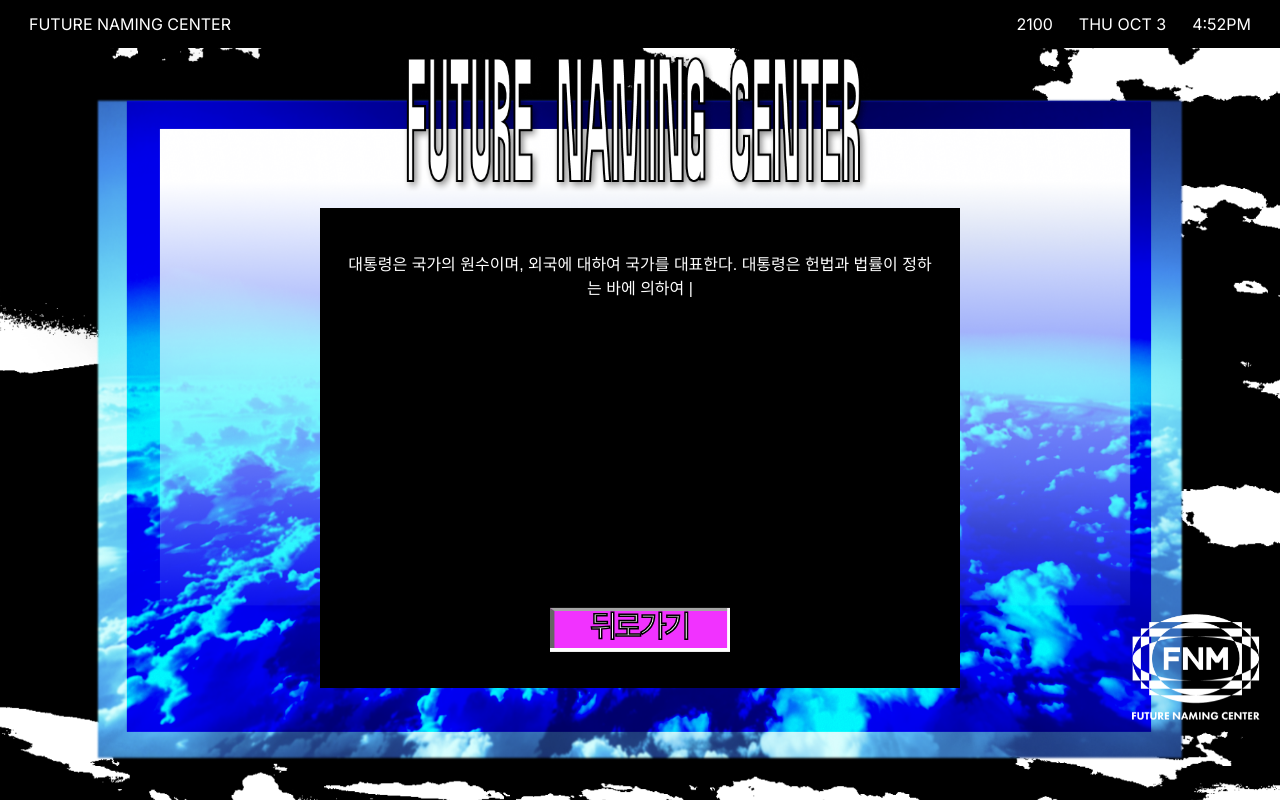
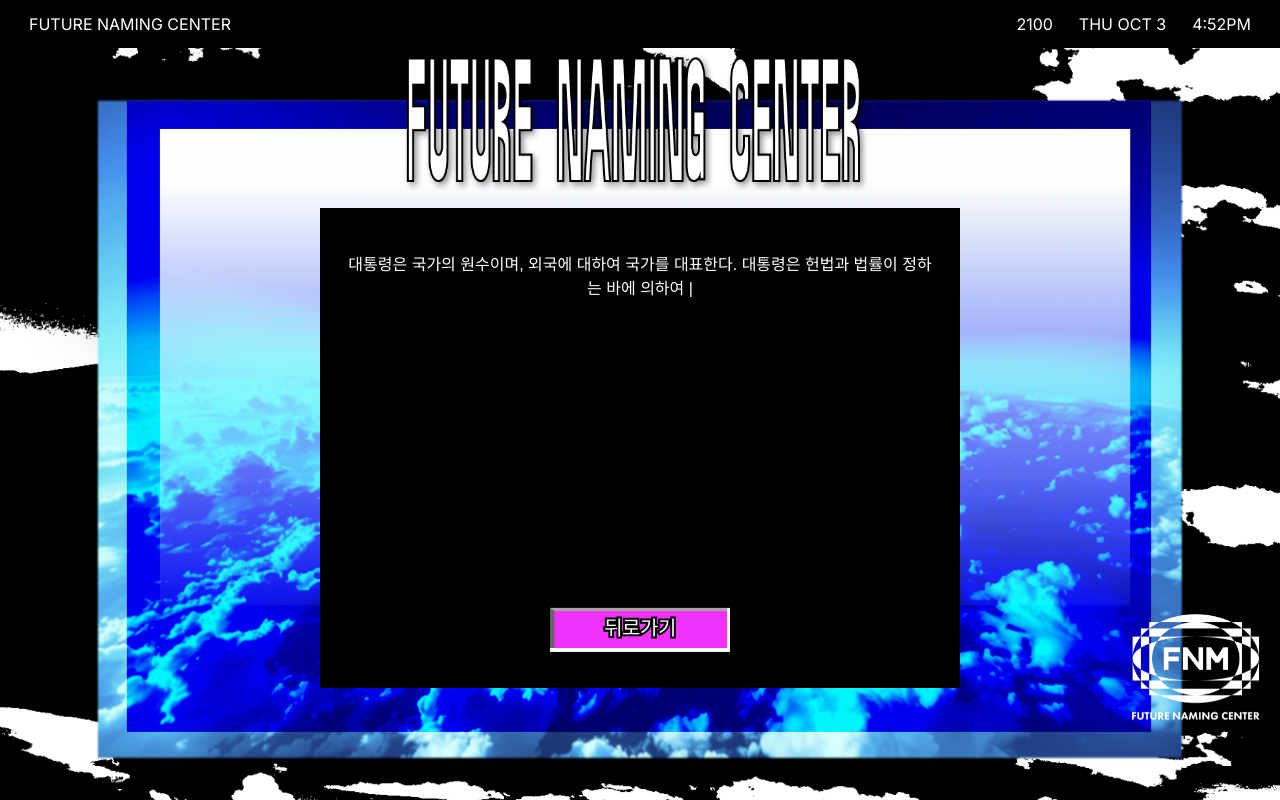
Before and after one commit to eunbeann/future-name-project, a Next.js app: page /intro in a window 1280 px wide. Built offline with nearby package versions, Linux system fonts and the light colour scheme; a web font is replaced by a local one.

Commit message:
design: button text fixing

```diff
--- a/src/app/common/PinkButton.tsx
+++ b/src/app/common/PinkButton.tsx
@@ -3,21 +3,19 @@ interface PinkButtonProps {
   onClick?: () => void;
 }
 
-export default function PinkButton({ text }: PinkButtonProps) {
+export default function PinkButton({ text, onClick }: PinkButtonProps) {
   return (
-    <>
     <svg
       xmlns="http://www.w3.org/2000/svg"
       width="180"
       height="45"
       viewBox="0 0 180 45"
       fill="none"
+      onClick={onClick}
+      style={{ cursor: onClick ? "pointer" : "default" }}
     >
       <rect y="0.924316" width="180" height="44" fill="white" />
-        <path
-          d="M177.097 0.925293H0V40.9253H177.097V0.925293Z"
-          fill="#F132FF"
-        />
+      <path d="M177.097 0.925293H0V40.9253H177.097V0.925293Z" fill="#F132FF" />
       <path
         d="M177.097 0.925293H0L4.42742 3.92529H177.097V0.925293Z"
         fill="#A5A5A5"
@@ -26,23 +24,24 @@ export default function PinkButton({ text }: PinkButtonProps) {
         d="M4.42742 3.92529L0 0.925293V40.9253H4.42742V3.92529Z"
         fill="#656565"
       />
-        =
+      {/* 텍스트에 아웃라인 적용 */}
       <text
-          x="40"
-          y="30"
+        x="50%"
+        y="50%"
+        dominantBaseline="middle"
+        textAnchor="middle"
         fontFamily="var(--font-dunggeunmo)"
-          fontSize="30"
+        fontSize="20"
         fill="white"
         stroke="black"
-          strokeWidth="1.5"
+        strokeWidth="4"
+        paintOrder="stroke"
         style={{
-            letterSpacing: "-3px",
+          letterSpacing: "-0.5px",
         }}
       >
         {text}
       </text>
-        =
     </svg>
-    </>
   );
 }
--- a/src/app/page.tsx
+++ b/src/app/page.tsx
@@ -15,13 +15,13 @@ export default function Home() {
     <>
       <div className="flex flex-col gap-y-[20px] pl-[45px] pt-[40px]">
         <button className="w-[134px]" onClick={() => router.push("/intro")}>
-          <Image src={helloIcon} alt="renameIcon" />
+          <Image src={helloIcon} alt="helloIcon" />
         </button>
         <button className="w-[134px]" onClick={() => router.push("/person")}>
           <Image src={renameIcon} alt="renameIcon" />
         </button>
         <button className="w-[134px]" onClick={() => router.push("/list")}>
-          <Image src={archiveIcon} alt="renameIcon" />
+          <Image src={archiveIcon} alt="archiveIcon" />
         </button>
       </div>
       <Image
--- a/src/app/person/layout.tsx
+++ b/src/app/person/layout.tsx
@@ -45,7 +45,7 @@ export default function Layout({ children }: { children: React.ReactNode }) {
           }}
         >
           <Image
-            className="fixed bottom-[80px] right-5 w-[230px] h-[190px] cursor-pointer"
+            className="fixed bottom-[80px] right-5 w-[12vw] cursor-pointer"
             src={fncIcon}
             alt="logoIcon"
             priority
```
Lines whose indentation alone changed are shown as unchanged.
